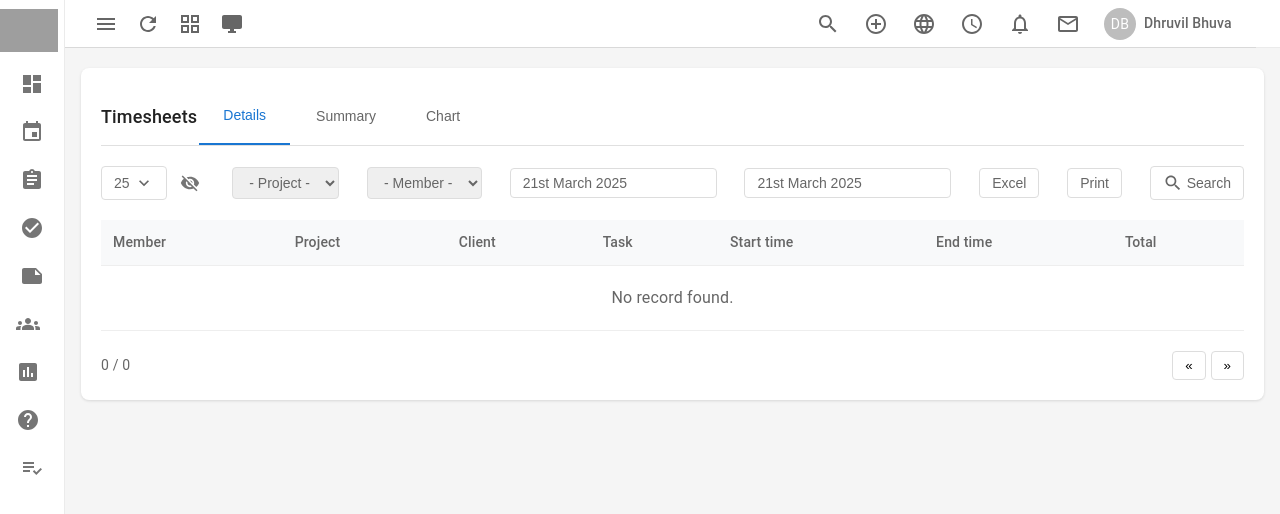
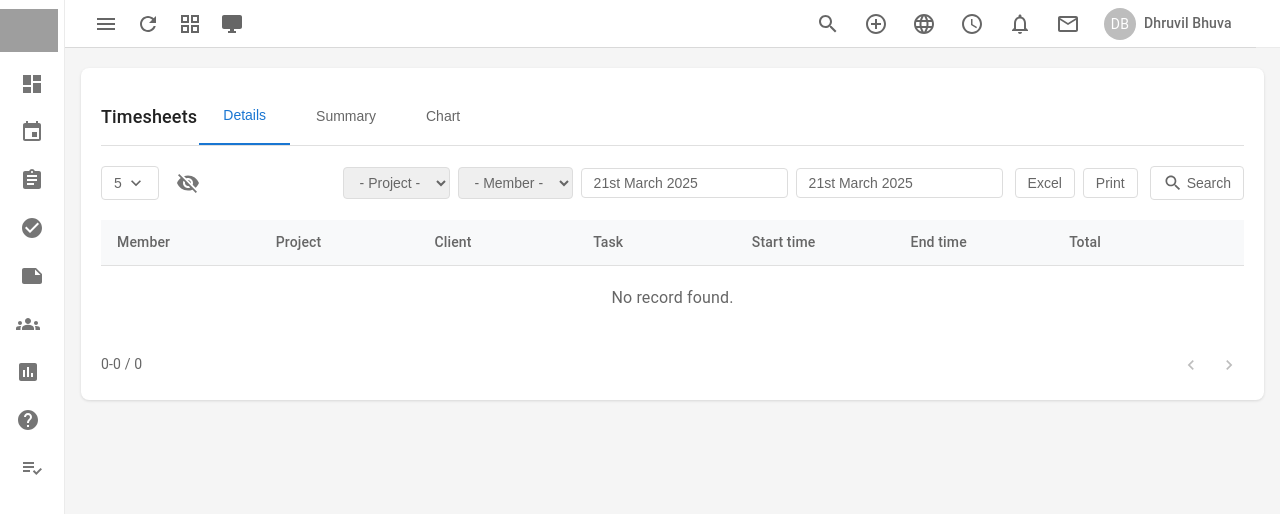
Before and after one commit to DhruvilPatel121/Elixir-PMS, a React (Vite) app in the folder pms/: page /reports/timesheets in a window 1280 px wide. Shown: the top 514 px of the page. Built offline with nearby package versions, Linux system fonts and the light colour scheme; grey boxes are pictures that could not be loaded; the HTML template or start-up script is replaced by a standard one.

Commit message:
Update the timesheet file using the custom table component

```diff
--- a/pms/src/pages/Reports/Timesheets.jsx
+++ b/pms/src/pages/Reports/Timesheets.jsx
@@ -33,50 +33,335 @@
 
 
 
+// import React, { useState } from 'react';
+// import {
+//   IconButton,
+//   Menu,
+//   MenuItem,
+//   TextField,
+// } from '@mui/material';
+// import SearchIcon from '@mui/icons-material/Search';
+// import KeyboardArrowDownIcon from '@mui/icons-material/KeyboardArrowDown';
+// import VisibilityIcon from '@mui/icons-material/Visibility';
+// import VisibilityOffIcon from "@mui/icons-material/VisibilityOff";
+
+// function Timesheets() {
+//   const [activeTab, setActiveTab] = useState('Details');
+//   const [entriesPerPage, setEntriesPerPage] = useState(25);
+//   const [anchorEl, setAnchorEl] = useState(null);
+//   const [visible, setVisible] = useState(false);
+//   const [selectedProject, setSelectedProject] = useState('');
+//   const [selectedMember, setSelectedMember] = useState('');
+//   const [startDate, setStartDate] = useState('21st March 2025');
+//   const [endDate, setEndDate] = useState('21st March 2025');
+//   const [search, setSearch] = useState('');
+//   const [searchOpen, setSearchOpen] = useState(false);
+
+
+//   const handleMenuClick = (event) => {
+//     setAnchorEl(event.currentTarget);
+//   };
+
+//   const handleMenuClose = (value) => {
+//     if (value) setEntriesPerPage(value);
+//     setAnchorEl(null);
+//   };
+
+//   const handleSearch = (e) => {
+//     setSearch(e.target.value);
+//   };
+
+//   return (
+//     <div style={{ padding: '20px', backgroundColor: '#fff', borderRadius: '8px', boxShadow: '0 1px 3px rgba(0,0,0,0.12)', marginTop: '20px' }}>
+//       {/* Tabs */}
+//       <div style={{ borderBottom: '1px solid #e0e0e0', marginBottom: '20px' }}>
+//         <div style={{ display: 'flex', gap: '2px' }}>
+//           <h2  style={{ fontSize: '18px', fontWeight: '500' }}>Timesheets</h2>
+//           {['Details', 'Summary', 'Chart'].map(tab => (
+//             <button
+//               key={tab}
+//               onClick={() => setActiveTab(tab)}
+//               style={{
+//                 padding: '12px 24px',
+//                 border: 'none',
+//                 borderBottom: activeTab === tab ? '2px solid #1976d2' : 'none',
+//                 background: 'transparent',
+//                 color: activeTab === tab ? '#1976d2' : '#666',
+//                 cursor: 'pointer',
+//                 fontSize: '14px',
+//                 fontWeight: activeTab === tab ? '500' : '400'
+//               }}
+//             >
+//               {tab}
+//             </button>
+//           ))}
+//         </div>
+//       </div>
+
+//       {/* Filters */}
+//       <div style={{ display: 'flex', justifyContent: 'space-between', alignItems: 'center', gap: '16px', marginBottom: '20px' }}>
+//         <div style={{ display: 'flex', alignItems: 'center', gap: '8px' }}>
+//           <button
+//                       onClick={handleMenuClick}
+//                       style={{
+//                         padding: '6px 12px',
+//                         border: '1px solid #ddd',
+//                         borderRadius: '4px',
+//                         background: 'transparent',
+//                         color: '#666',
+//                         fontSize: '14px',
+//                         display: 'flex',
+//                         alignItems: 'center',
+//                         gap: '4px',
+//                         cursor: 'pointer'
+//                       }}
+//                     >
+//                       {entriesPerPage} <KeyboardArrowDownIcon fontSize="small" />
+//                     </button>
+//                     <Menu
+//                       anchorEl={anchorEl}
+//                       open={Boolean(anchorEl)}
+//                       onClose={() => handleMenuClose()}
+//                     >
+//                       {[25, 50, 100].map((value) => (
+//                         <MenuItem
+//                           key={value}
+//                           onClick={() => handleMenuClose(value)}
+//                           selected={entriesPerPage === value}
+//                         >
+//                           {value}
+//                         </MenuItem>
+//                       ))}
+//                     </Menu>
+//                     <IconButton size="small" onClick={() => setVisible(!visible)}>
+//                       {visible ? (
+//                         <VisibilityIcon sx={{ fontSize: 20 }} />
+//                       ) : (
+//                         <VisibilityOffIcon sx={{ fontSize: 20 }} />
+//                       )}
+//                     </IconButton>
+//         </div>
+
+//         <select
+//           value={selectedProject}
+//           onChange={(e) => setSelectedProject(e.target.value)}
+//           style={{
+//             padding: '6px 12px',
+//             border: '1px solid #ddd',
+//             borderRadius: '4px',
+//             color: '#666',
+//             fontSize: '14px'
+//           }}
+//         >
+//           <option value="">- Project -</option>
+//         </select>
+
+//         <select
+//           value={selectedMember}
+//           onChange={(e) => setSelectedMember(e.target.value)}
+//           style={{
+//             padding: '6px 12px',
+//             border: '1px solid #ddd',
+//             borderRadius: '4px',
+//             color: '#666',
+//             fontSize: '14px'
+//           }}
+//         >
+//           <option value="">- Member -</option>
+//         </select>
+
+//         <input
+//           type="text"
+//           value={startDate}
+//           onChange={(e) => setStartDate(e.target.value)}
+//           style={{
+//             padding: '6px 12px',
+//             border: '1px solid #ddd',
+//             borderRadius: '4px',
+//             color: '#666',
+//             fontSize: '14px'
+//           }}
+//         />
+
+//         <input
+//           type="text"
+//           value={endDate}
+//           onChange={(e) => setEndDate(e.target.value)}
+//           style={{
+//             padding: '6px 12px',
+//             border: '1px solid #ddd',
+//             borderRadius: '4px',
+//             color: '#666',
+//             fontSize: '14px'
+//           }}
+//         />
+
+//         <button style={{
+//           padding: '6px 12px',
+//           border: '1px solid #ddd',
+//           borderRadius: '4px',
+//           background: 'transparent',
+//           color: '#666',
+//           fontSize: '14px',
+//           cursor: 'pointer'
+//         }}>
+//           Excel
+//         </button>
+
+//         <button style={{
+//           padding: '6px 12px',
+//           border: '1px solid #ddd',
+//           borderRadius: '4px',
+//           background: 'transparent',
+//           color: '#666',
+//           fontSize: '14px',
+//           cursor: 'pointer'
+//         }}>
+//           Print
+//         </button>
+
+//           {searchOpen ? (
+//             <TextField
+//               size="small"
+//               value={search}
+//               onChange={handleSearch}
+//               placeholder="Search..."
+//               autoFocus
+//               onBlur={() => !search && setSearchOpen(false)}
+//               sx={{
+//                 '& .MuiOutlinedInput-root': {
+//                   height: '32px',
+//                   fontSize: '14px',
+//                   width: '200px'
+//                 }
+//               }}
+//             />
+//           ) : (
+//             <button
+//               onClick={() => setSearchOpen(true)}
+//               style={{
+//                 padding: '6px 12px',
+//                 border: '1px solid #ddd',
+//                 borderRadius: '4px',
+//                 background: 'transparent',
+//                 color: '#666',
+//                 fontSize: '14px',
+//                 display: 'flex',
+//                 alignItems: 'center',
+//                 gap: '4px',
+//                 cursor: 'pointer'
+//               }}
+//             >
+//               <SearchIcon fontSize="small" />
+//               Search
+//             </button>
+//           )}
+//       </div>
+
+//       {/* Table */}
+//       <div style={{ width: '100%', overflowX: 'auto' }}>
+//         <table style={{ width: '100%', borderCollapse: 'collapse' }}>
+//           <thead>
+//             <tr style={{ backgroundColor: '#f8f9fa' }}>
+//               <th style={{ padding: '12px', textAlign: 'left', borderBottom: '1px solid #eee', color: '#666', fontWeight: '500', fontSize: '14px' }}>Member</th>
+//               <th style={{ padding: '12px', textAlign: 'left', borderBottom: '1px solid #eee', color: '#666', fontWeight: '500', fontSize: '14px' }}>Project</th>
+//               <th style={{ padding: '12px', textAlign: 'left', borderBottom: '1px solid #eee', color: '#666', fontWeight: '500', fontSize: '14px' }}>Client</th>
+//               <th style={{ padding: '12px', textAlign: 'left', borderBottom: '1px solid #eee', color: '#666', fontWeight: '500', fontSize: '14px' }}>Task</th>
+//               <th style={{ padding: '12px', textAlign: 'left', borderBottom: '1px solid #eee', color: '#666', fontWeight: '500', fontSize: '14px' }}>Start time</th>
+//               <th style={{ padding: '12px', textAlign: 'left', borderBottom: '1px solid #eee', color: '#666', fontWeight: '500', fontSize: '14px' }}>End time</th>
+//               <th style={{ padding: '12px', textAlign: 'left', borderBottom: '1px solid #eee', color: '#666', fontWeight: '500', fontSize: '14px' }}>Total</th>
+//             </tr>
+//           </thead>
+//           <tbody>
+//             <tr>
+//               <td colSpan="7" style={{ textAlign: 'center', padding: '20px', color: '#666', borderBottom: '1px solid #eee' }}>
+//                 No record found.
+//               </td>
+//             </tr>
+//           </tbody>
+//         </table>
+//       </div>
+
+//       {/* Pagination */}
+//       <div style={{ display: 'flex', justifyContent: 'space-between', alignItems: 'center', marginTop: '20px' }}>
+//         <div style={{ color: '#666', fontSize: '14px' }}>0 / 0</div>
+//         <div style={{ display: 'flex', gap: '5px' }}>
+//           <button style={{
+//             padding: '6px 12px',
+//             border: '1px solid #ddd',
+//             borderRadius: '4px',
+//             cursor: 'pointer',
+//             background: 'white'
+//           }}>
+//             «
+//           </button>
+//           <button style={{
+//             padding: '6px 12px',
+//             border: '1px solid #ddd',
+//             borderRadius: '4px',
+//             cursor: 'pointer',
+//             background: 'white'
+//           }}>
+//             »
+//           </button>
+//         </div>
+//       </div>
+//     </div>
+//   );
+// }
+
+// export default Timesheets
+
+
+
+
+
+
+
+
+
+
+
+
+
+
+
+
+
+
+
+
+
+
+
+
+
+
 import React, { useState } from 'react';
-import {
-  IconButton,
-  Menu,
-  MenuItem,
-  TextField,
-} from '@mui/material';
-import SearchIcon from '@mui/icons-material/Search';
-import KeyboardArrowDownIcon from '@mui/icons-material/KeyboardArrowDown';
-import VisibilityIcon from '@mui/icons-material/Visibility';
-import VisibilityOffIcon from "@mui/icons-material/VisibilityOff";
+import CustomTable from '../../components/Table/CustomTable';
 
 function Timesheets() {
   const [activeTab, setActiveTab] = useState('Details');
-  const [entriesPerPage, setEntriesPerPage] = useState(25);
-  const [anchorEl, setAnchorEl] = useState(null);
-  const [visible, setVisible] = useState(false);
+  const [timesheets, setTimesheets] = useState([]);
   const [selectedProject, setSelectedProject] = useState('');
   const [selectedMember, setSelectedMember] = useState('');
   const [startDate, setStartDate] = useState('21st March 2025');
   const [endDate, setEndDate] = useState('21st March 2025');
-  const [search, setSearch] = useState('');
-  const [searchOpen, setSearchOpen] = useState(false);
 
+  const columns = [
+    { id: 'member', label: 'Member', width: '1fr' },
+    { id: 'project', label: 'Project', width: '1fr' },
+    { id: 'client', label: 'Client', width: '1fr' },
+    { id: 'task', label: 'Task', width: '1fr' },
+    { id: 'startTime', label: 'Start time', width: '1fr' },
+    { id: 'endTime', label: 'End time', width: '1fr' },
+    { id: 'total', label: 'Total', width: '1fr' }
+  ];
 
-  const handleMenuClick = (event) => {
-    setAnchorEl(event.currentTarget);
-  };
-
-  const handleMenuClose = (value) => {
-    if (value) setEntriesPerPage(value);
-    setAnchorEl(null);
-  };
-
-  const handleSearch = (e) => {
-    setSearch(e.target.value);
-  };
-
-  return (
-    <div style={{ padding: '20px', backgroundColor: '#fff', borderRadius: '8px', boxShadow: '0 1px 3px rgba(0,0,0,0.12)', marginTop: '20px' }}>
-      {/* Tabs */}
+  const customHeader = (
     <div style={{ borderBottom: '1px solid #e0e0e0', marginBottom: '20px' }}>
       <div style={{ display: 'flex', gap: '2px' }}>
-          <h2  style={{ fontSize: '18px', fontWeight: '500' }}>Timesheets</h2>
+        <h2 style={{ fontSize: '18px', fontWeight: '500' }}>Timesheets</h2>
         {['Details', 'Summary', 'Chart'].map(tab => (
           <button
             key={tab}
@@ -97,51 +382,11 @@ function Timesheets() {
         ))}
       </div>
     </div>
+  );
 
-      {/* Filters */}
-      <div style={{ display: 'flex', justifyContent: 'space-between', alignItems: 'center', gap: '16px', marginBottom: '20px' }}>
-        <div style={{ display: 'flex', alignItems: 'center', gap: '8px' }}>
-          <button
-                      onClick={handleMenuClick}
-                      style={{
-                        padding: '6px 12px',
-                        border: '1px solid #ddd',
-                        borderRadius: '4px',
-                        background: 'transparent',
-                        color: '#666',
-                        fontSize: '14px',
-                        display: 'flex',
-                        alignItems: 'center',
-                        gap: '4px',
-                        cursor: 'pointer'
-                      }}
-                    >
-                      {entriesPerPage} <KeyboardArrowDownIcon fontSize="small" />
-                    </button>
-                    <Menu
-                      anchorEl={anchorEl}
-                      open={Boolean(anchorEl)}
-                      onClose={() => handleMenuClose()}
-                    >
-                      {[25, 50, 100].map((value) => (
-                        <MenuItem
-                          key={value}
-                          onClick={() => handleMenuClose(value)}
-                          selected={entriesPerPage === value}
-                        >
-                          {value}
-                        </MenuItem>
-                      ))}
-                    </Menu>
-                    <IconButton size="small" onClick={() => setVisible(!visible)}>
-                      {visible ? (
-                        <VisibilityIcon sx={{ fontSize: 20 }} />
-                      ) : (
-                        <VisibilityOffIcon sx={{ fontSize: 20 }} />
-                      )}
-                    </IconButton>
-        </div>
-
+  const customToolbar = (
+    <>
+    <div style={{ display: 'flex', gap: '8px', alignItems: 'center' }}>
       <select
         value={selectedProject}
         onChange={(e) => setSelectedProject(e.target.value)}
@@ -195,7 +440,9 @@ function Timesheets() {
           fontSize: '14px'
         }}
       />
+    </div>
 
+    <div style={{ display: 'flex', gap: '8px' }}>
       <button style={{
         padding: '6px 12px',
         border: '1px solid #ddd',
@@ -219,94 +466,24 @@ function Timesheets() {
       }}>
         Print
       </button>
+    </div>
+    </>
+  );
 
-          {searchOpen ? (
-            <TextField
-              size="small"
-              value={search}
-              onChange={handleSearch}
-              placeholder="Search..."
-              autoFocus
-              onBlur={() => !search && setSearchOpen(false)}
-              sx={{
-                '& .MuiOutlinedInput-root': {
-                  height: '32px',
-                  fontSize: '14px',
-                  width: '200px'
-                }
-              }}
+
+
+  return (
+    <CustomTable
+      data={timesheets}
+      columns={columns}
+      showSearch
+      showVisibility
+      showPagination
+      showEntriesPerPage
+      emptyStateMessage="No record found."
+      customHeader={customHeader}
+      customToolbar={customToolbar}
     />
-          ) : (
-            <button
-              onClick={() => setSearchOpen(true)}
-              style={{
-                padding: '6px 12px',
-                border: '1px solid #ddd',
-                borderRadius: '4px',
-                background: 'transparent',
-                color: '#666',
-                fontSize: '14px',
-                display: 'flex',
-                alignItems: 'center',
-                gap: '4px',
-                cursor: 'pointer'
-              }}
-            >
-              <SearchIcon fontSize="small" />
-              Search
-            </button>
-          )}
-      </div>
-
-      {/* Table */}
-      <div style={{ width: '100%', overflowX: 'auto' }}>
-        <table style={{ width: '100%', borderCollapse: 'collapse' }}>
-          <thead>
-            <tr style={{ backgroundColor: '#f8f9fa' }}>
-              <th style={{ padding: '12px', textAlign: 'left', borderBottom: '1px solid #eee', color: '#666', fontWeight: '500', fontSize: '14px' }}>Member</th>
-              <th style={{ padding: '12px', textAlign: 'left', borderBottom: '1px solid #eee', color: '#666', fontWeight: '500', fontSize: '14px' }}>Project</th>
-              <th style={{ padding: '12px', textAlign: 'left', borderBottom: '1px solid #eee', color: '#666', fontWeight: '500', fontSize: '14px' }}>Client</th>
-              <th style={{ padding: '12px', textAlign: 'left', borderBottom: '1px solid #eee', color: '#666', fontWeight: '500', fontSize: '14px' }}>Task</th>
-              <th style={{ padding: '12px', textAlign: 'left', borderBottom: '1px solid #eee', color: '#666', fontWeight: '500', fontSize: '14px' }}>Start time</th>
-              <th style={{ padding: '12px', textAlign: 'left', borderBottom: '1px solid #eee', color: '#666', fontWeight: '500', fontSize: '14px' }}>End time</th>
-              <th style={{ padding: '12px', textAlign: 'left', borderBottom: '1px solid #eee', color: '#666', fontWeight: '500', fontSize: '14px' }}>Total</th>
-            </tr>
-          </thead>
-          <tbody>
-            <tr>
-              <td colSpan="7" style={{ textAlign: 'center', padding: '20px', color: '#666', borderBottom: '1px solid #eee' }}>
-                No record found.
-              </td>
-            </tr>
-          </tbody>
-        </table>
-      </div>
-
-      {/* Pagination */}
-      <div style={{ display: 'flex', justifyContent: 'space-between', alignItems: 'center', marginTop: '20px' }}>
-        <div style={{ color: '#666', fontSize: '14px' }}>0 / 0</div>
-        <div style={{ display: 'flex', gap: '5px' }}>
-          <button style={{
-            padding: '6px 12px',
-            border: '1px solid #ddd',
-            borderRadius: '4px',
-            cursor: 'pointer',
-            background: 'white'
-          }}>
-            «
-          </button>
-          <button style={{
-            padding: '6px 12px',
-            border: '1px solid #ddd',
-            borderRadius: '4px',
-            cursor: 'pointer',
-            background: 'white'
-          }}>
-            »
-          </button>
-        </div>
-      </div>
-    </div>
   );
 }
 
```
Lines whose indentation alone changed are shown as unchanged.
